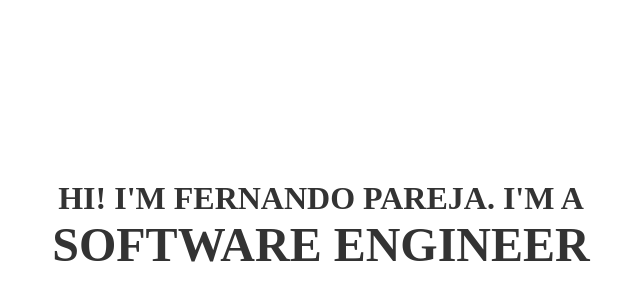
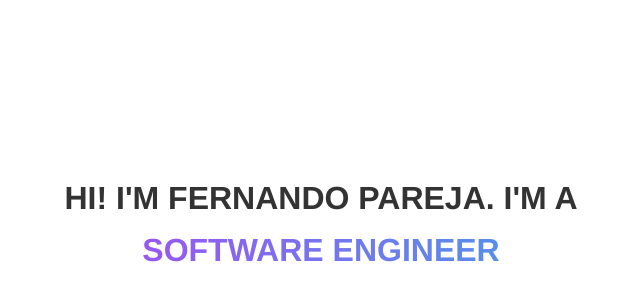
Before and after one commit to fparejam/my-personal-website, a Next.js app: page / in a window 1280 px wide. Shown: the part 174-474 px from the top of the page, without its empty margins (319-959 px from the left). Built offline with nearby package versions, Linux system fonts and the light colour scheme.

Commit message:
Added color gradient on Profession and updated font styling

```diff
--- a/src/components/Profession.jsx
+++ b/src/components/Profession.jsx
@@ -1,4 +1,5 @@
 import { useState } from "react";
+import styles from "../styles/Profession.module.css";
 
 const Profession = () => {
   const letters = "ABCDEFGHIJKLMNOPQRSTUVWXYZ";
@@ -7,11 +8,10 @@ const Profession = () => {
   const [isHovering, setIsHovering] = useState(false);
 
   const shuffleText = () => {
+    const newText = isHovering ? "SOFTWARE ENGINEER" : "ML ENGINEER";
     let iteration = 0;
 
     clearInterval(interval);
-
-    const newText = isHovering ? "SOFTWARE ENGINEER" : "ML ENGINEER";
 
     interval = setInterval(() => {
       setText(
@@ -35,7 +35,6 @@ const Profession = () => {
   }, 20);
 };
 
-
   const resetText = () => {
     clearInterval(interval);
     const newText = isHovering ? "ML ENGINEER" : "SOFTWARE ENGINEER";
@@ -51,7 +50,11 @@ const Profession = () => {
   };
 
   return (
-    <span onMouseOver={handleMouseOver} onMouseOut={handleMouseOut}>
+    <span
+      className={styles.profession}
+      onMouseOver={handleMouseOver}
+      onMouseOut={handleMouseOut}
+    >
       {text}
     </span>
   );
--- a/src/styles/Home.module.css
+++ b/src/styles/Home.module.css
@@ -6,6 +6,7 @@
   align-items: center;
   flex-direction: column;
   padding: 2rem;
+  font-family: "Helvetica Neue", Helvetica, Arial, sans-serif;
 }
 
 .title {
--- /dev/null
+++ b/src/styles/Profession.module.css
@@ -0,0 +1,22 @@
+.profession {
+    font-family: "Helvetica Neue", Helvetica, Arial, sans-serif;
+    font-weight: bold;
+    font-size: 32px;
+    -webkit-background-clip: text;
+    -webkit-text-fill-color: transparent;
+    background-image: linear-gradient(to right, #fc00ff, #00dbde);
+    animation: gradient 2s ease-in-out infinite;
+    background-size: 400% 400%;
+}
+
+@keyframes gradient {
+    0% {
+      background-position: 0% 50%;
+    }
+    50% {
+      background-position: 100% 50%;
+    }
+    100% {
+      background-position: 0% 50%;
+    }
+}
```
